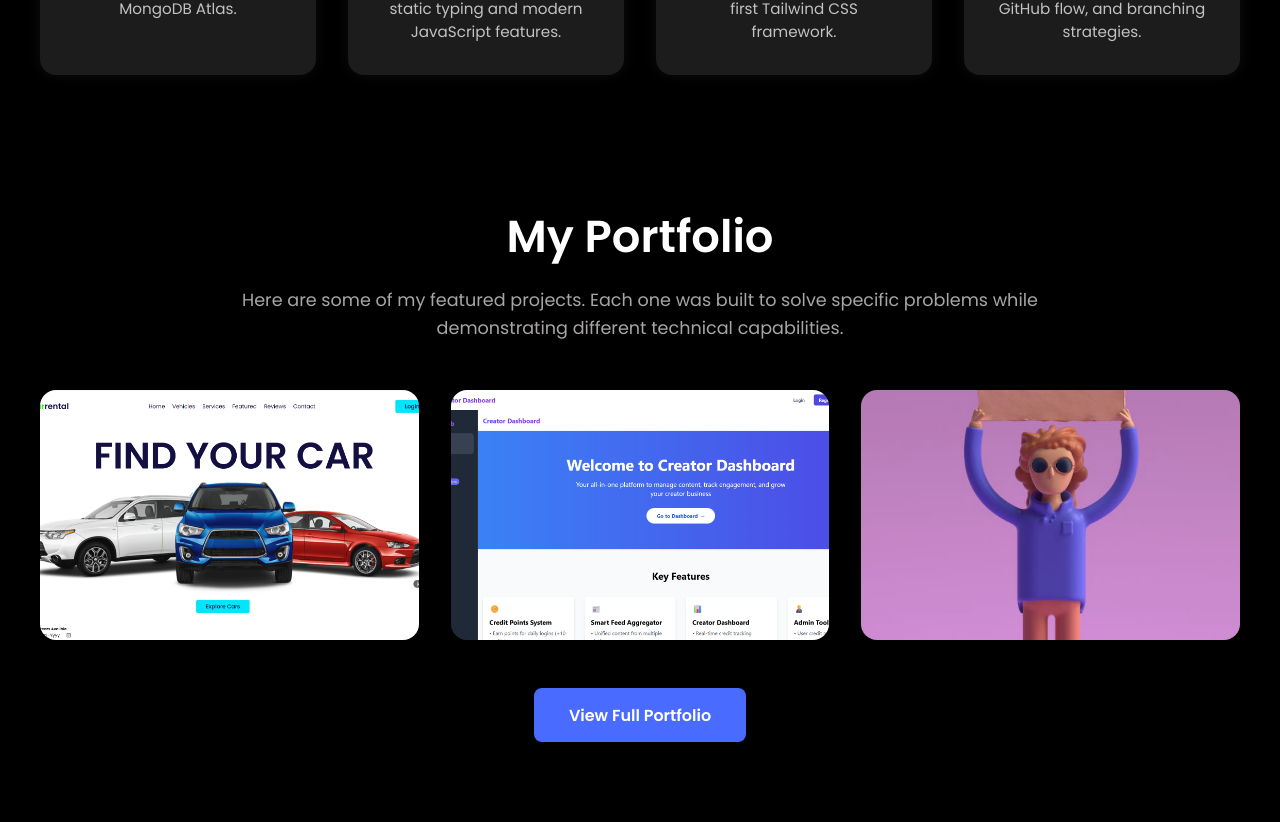
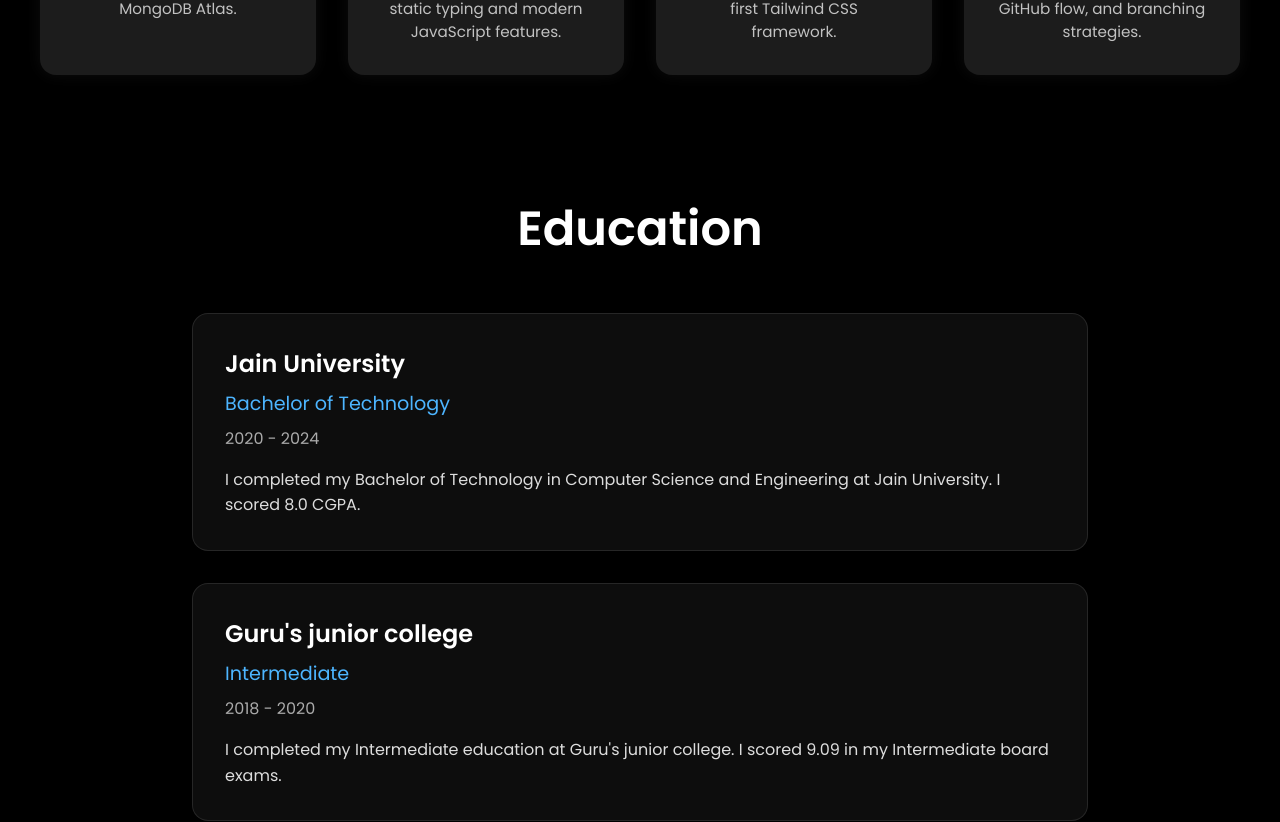
Before and after one commit to lokireddymanikantaredddy/portfolio, a React (Create React App) app: page / in a window 1280 px wide. Shown: the part 1597-2419 px from the top of the page. Built offline with nearby package versions, Linux system fonts and the light colour scheme.

Commit message:
Added Education section with hover effects

```diff
--- a/src/App.js
+++ b/src/App.js
@@ -6,6 +6,7 @@ import Footer from "./components/footer/footer";
 import Intro from "./components/intro/intro";
 import Skills from "./components/skills/skills";
 import Works from "./components/works/works";
+import Education from "./components/education/education";
 
 function App() {
   return (
@@ -14,6 +15,7 @@ function App() {
       <Navbar />
       <Intro />
       <Skills />
+      <Education />
       <Works />
       <Contact />
       <Footer />
--- /dev/null
+++ b/src/components/education/education.css
@@ -0,0 +1,103 @@
+.education {
+    padding: 3rem 2rem;
+    min-height: calc(100vh - 4rem);
+    width: 100vw;
+    max-width: 60rem;
+    margin: 0 auto;
+    text-align: center;
+    display: flex;
+    flex-direction: column;
+    align-items: center;
+    justify-content: center;
+}
+
+.educationTitle {
+    font-size: 3rem;
+    font-weight: 600;
+    margin-bottom: 3rem;
+    color: #fff;
+}
+
+.educationList {
+    width: 100%;
+    display: flex;
+    flex-direction: column;
+    gap: 2rem;
+}
+
+.educationItem {
+    background: rgba(255, 255, 255, 0.05);
+    padding: 2rem;
+    border-radius: 1rem;
+    backdrop-filter: blur(10px);
+    border: 1px solid rgba(255, 255, 255, 0.1);
+    text-align: left;
+    transition: all 0.3s ease-in-out;
+    position: relative;
+}
+
+.educationItem:hover {
+    transform: translateY(-5px);
+    box-shadow: 0 0 20px rgba(255, 255, 255, 0.2);
+    border: 1px solid rgba(255, 255, 255, 0.3);
+    background: rgba(255, 255, 255, 0.08);
+}
+
+.educationItem::before {
+    content: '';
+    position: absolute;
+    top: 0;
+    left: 0;
+    right: 0;
+    bottom: 0;
+    border-radius: 1rem;
+    pointer-events: none;
+    transition: all 0.3s ease;
+    opacity: 0;
+    box-shadow: 0 0 30px rgba(255, 255, 255, 0.1);
+}
+
+.educationItem:hover::before {
+    opacity: 1;
+}
+
+.schoolName {
+    font-size: 1.5rem;
+    color: #fff;
+    margin-bottom: 0.5rem;
+}
+
+.degree {
+    font-size: 1.2rem;
+    color: #4db5ff;
+    margin-bottom: 0.5rem;
+}
+
+.year {
+    font-size: 1rem;
+    color: #aaa;
+    margin-bottom: 1rem;
+}
+
+.description {
+    color: #ddd;
+    line-height: 1.6;
+}
+
+@media screen and (max-width: 768px) {
+    .education {
+        padding: 2rem 1rem;
+    }
+
+    .educationTitle {
+        font-size: 2.5rem;
+    }
+
+    .schoolName {
+        font-size: 1.3rem;
+    }
+
+    .degree {
+        font-size: 1.1rem;
+    }
+}
--- /dev/null
+++ b/src/components/education/education.js
@@ -0,0 +1,53 @@
+import React from 'react';
+import './education.css';
+import { motion } from 'framer-motion';
+
+const Education = () => {
+  const educationData = [
+    {
+      school: "Jain University",
+      degree: "Bachelor of Technology",
+      year: "2020 - 2024",
+      description: "I completed my Bachelor of Technology in Computer Science and Engineering at Jain University. \n\n I scored 8.0 CGPA."
+    },
+    {
+      school: "Guru's junior college",
+      degree: "Intermediate",
+      year: "2018 - 2020",
+      description: "I completed my Intermediate education at Guru's junior college. \n\n I scored 9.09 in my Intermediate board exams."
+    }
+  ];
+
+  return (
+    <section id="education" className="education">
+      <motion.div
+        className="educationContent"
+        initial={{ opacity: 0, y: 50 }}
+        whileInView={{ opacity: 1, y: 0 }}
+        transition={{ duration: 0.8 }}
+        viewport={{ once: true }}
+      >
+        <h2 className="educationTitle">Education</h2>
+        <div className="educationList">
+          {educationData.map((edu, index) => (
+            <motion.div
+              key={index}
+              className="educationItem"
+              initial={{ opacity: 0, x: -50 }}
+              whileInView={{ opacity: 1, x: 0 }}
+              transition={{ duration: 0.5, delay: index * 0.2 }}
+              viewport={{ once: true }}
+            >
+              <h3 className="schoolName">{edu.school}</h3>
+              <p className="degree">{edu.degree}</p>
+              <p className="year">{edu.year}</p>
+              <p className="description">{edu.description}</p>
+            </motion.div>
+          ))}
+        </div>
+      </motion.div>
+    </section>
+  );
+};
+
+export default Education;
--- a/src/components/navbar/navbar.js
+++ b/src/components/navbar/navbar.js
@@ -19,7 +19,7 @@ const Navbar = () => {
       <img src={logo} alt="logo" className="logo" />
 
       <div className="desktopmenu">
-        {['intro', 'skills', 'works', 'contact'].map((item, index) => (
+        {['intro', 'skills', 'education', 'works', 'contact'].map((item, index) => (
           <Link
             key={item}
             activeClass="active"
@@ -55,14 +55,14 @@ const Navbar = () => {
           animate={{ scale: 1, opacity: 1 }}
           transition={{ duration: 0.3 }}
         >
-          {['intro', 'skills', 'works', 'clients', 'contact'].map((item) => (
+          {['intro', 'skills', 'education', 'works', 'contact'].map((item) => (
             <Link
               key={item}
               activeClass="active"
               to={item}
               spy={true}
               smooth={true}
-              offset={item === 'contact' || item === 'clients' ? -300 : -100}
+              offset={item === 'contact' ? -300 : -100}
               duration={500}
               className="listitem"
               onClick={() => setShowMenu(false)}
```
